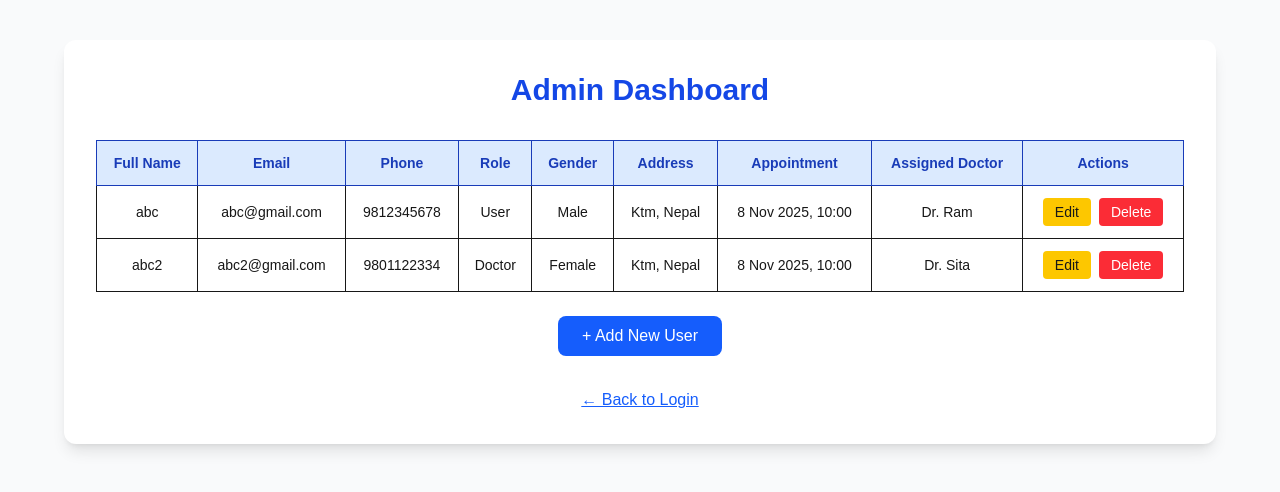
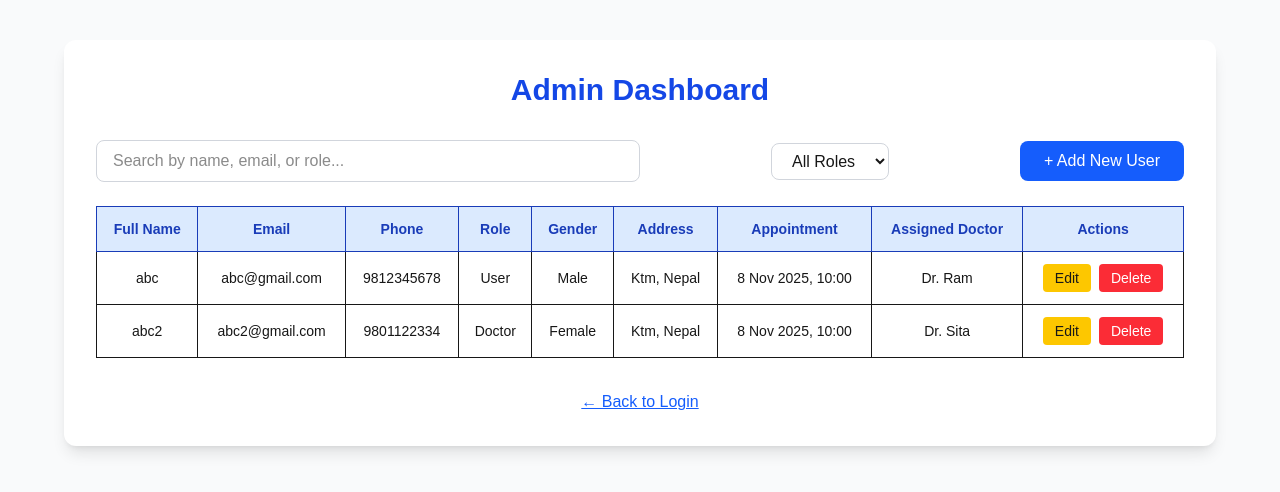
Before and after one commit to Biraj-Thapa/clickbyte-hospital-frontend, a Next.js app: page /admin in a window 1280 px wide. Shown: the top 492 px of the page. Built offline with nearby package versions, Linux system fonts and the light colour scheme.

Commit message:
added search and filter in admin

```diff
--- a/src/app/admin/page.js
+++ b/src/app/admin/page.js
@@ -10,6 +10,8 @@ export default function AdminPage() {
   const [users, setUsers] = useState(usersData);
   const [isModalOpen, setIsModalOpen] = useState(false);
   const [editingUser, setEditingUser] = useState(null);
+  const [searchTerm, setSearchTerm] = useState("");
+  const [filterRole, setFilterRole] = useState("All");
 
   const handleDelete = (id) => setUsers(users.filter((u) => u.id !== id));
 
@@ -23,6 +25,18 @@ export default function AdminPage() {
     setEditingUser(null);
   };
 
+  const filteredUsers = users.filter((u) => {
+    const matchesSearch =
+      u.fullName.toLowerCase().includes(searchTerm.toLowerCase()) ||
+      u.email.toLowerCase().includes(searchTerm.toLowerCase()) ||
+      u.role.toLowerCase().includes(searchTerm.toLowerCase());
+
+    const matchesRole =
+      filterRole === "All" || u.role.toLowerCase() === filterRole.toLowerCase();
+
+    return matchesSearch && matchesRole;
+  });
+
   return (
     <div className="min-h-screen bg-gray-50 py-10 px-6">
       <div className="max-w-6xl mx-auto bg-white p-8 shadow-lg rounded-xl">
@@ -30,16 +44,25 @@ export default function AdminPage() {
           Admin Dashboard
         </h1>
 
-        <UserTable
-          users={users}
-          onEdit={(u) => {
-            setEditingUser(u);
-            setIsModalOpen(true);
-          }}
-          onDelete={handleDelete}
-        />
+        <div className="flex flex-col sm:flex-row sm:justify-between sm:items-center gap-4 mb-6">
+          <input
+            type="text"
+            placeholder="Search by name, email, or role..."
+            value={searchTerm}
+            onChange={(e) => setSearchTerm(e.target.value)}
+            className="border border-gray-300 rounded-lg px-4 py-2 w-full sm:w-1/2 focus:ring-2 focus:ring-blue-500 outline-none"
+          />
 
-        <div className="flex justify-center mt-6">
+          <select
+            value={filterRole}
+            onChange={(e) => setFilterRole(e.target.value)}
+            className="border border-gray-300 rounded-lg px-4 py-2 focus:ring-2 focus:ring-blue-500 outline-none"
+          >
+            <option value="All">All Roles</option>
+            <option value="User">User</option>
+            <option value="Doctor">Doctor</option>
+          </select>
+
           <button
             onClick={() => setIsModalOpen(true)}
             className="bg-blue-600 text-white px-6 py-2 rounded-lg hover:bg-blue-700"
@@ -47,6 +70,15 @@ export default function AdminPage() {
             + Add New User
           </button>
         </div>
+
+        <UserTable
+          users={filteredUsers}
+          onEdit={(u) => {
+            setEditingUser(u);
+            setIsModalOpen(true);
+          }}
+          onDelete={handleDelete}
+        />
 
         <div className="text-center mt-8">
           <BackButton />
```
